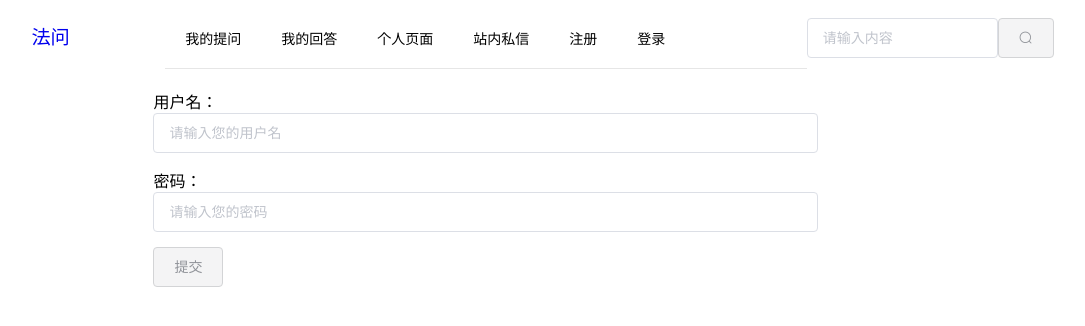
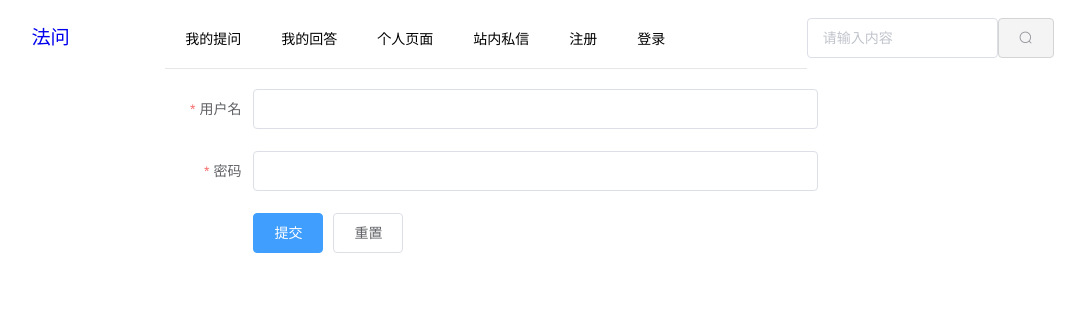
Before and after one commit to seikosha/fawen, a Vue app in the folder src/main/resources/frontend/: page /login in a window 1280 px wide. Shown: the top 326 px of the page, without its empty margins (154-1239 px from the left). Built offline with nearby package versions, Linux system fonts and the light colour scheme; no server answers.

Commit message:
13th day login form validation built

```diff
--- a/src/main/resources/frontend/package.json
+++ b/src/main/resources/frontend/package.json
@@ -13,7 +13,8 @@
     "echarts": "^4.8.0",
     "element-ui": "^2.13.2",
     "vue": "^2.5.2",
-    "vue-router": "^3.0.1"
+    "vue-router": "^3.0.1",
+    "vuex": "^3.5.1"
   },
   "devDependencies": {
     "autoprefixer": "^7.1.2",
--- a/src/main/resources/frontend/src/App.vue
+++ b/src/main/resources/frontend/src/App.vue
@@ -1,7 +1,8 @@
 <template>
   <div id="app">
     <el-container>
-      <header1></header1>
+      <header1 v-show="true"></header1>
+      <header2 v-show="false"></header2>
 
       <router-view></router-view>
 
@@ -31,6 +32,7 @@ import historic_selection from "./components/historic_selection";
 import star_user from "./components/star_user";
 import constitution from "./components/constitution";
 import header1 from "./components/header1";
+import header2 from "./components/header2";
 
   export default {
 
@@ -47,7 +49,8 @@ import header1 from "./components/header1";
       historic_selection,
       star_user,
       constitution,
-      header1
+      header1,
+      header2
     },
     el:'#welcome',
 
--- a/src/main/resources/frontend/src/components/header2.vue
+++ b/src/main/resources/frontend/src/components/header2.vue
@@ -17,8 +17,7 @@
           <el-menu-item index="2"><router-link to="/my_answers" tag="span">我的回答</router-link></el-menu-item>
           <el-menu-item index="3"><router-link to="/personal" tag="span">个人页面</router-link></el-menu-item>
           <el-menu-item index="4"><router-link to="/mails" tag="span">站内私信</router-link></el-menu-item>
-          <el-menu-item index="5"><router-link to="/register" tag="span" >注册</router-link></el-menu-item>
-          <el-menu-item index="6"><router-link to="/login" tag="span">登录</router-link></el-menu-item>
+          <span>欢迎您，尊敬的{{username}}</span>
 
         </el-menu>
       </el-col>
@@ -30,6 +29,7 @@
           <el-col :span="4">
             <el-button icon="el-icon-search" type="info" plain></el-button>
           </el-col>
+
         </el-row>
       </el-col>
     </el-header>
@@ -38,7 +38,12 @@
 
 <script>
     export default {
-        name: "header2"
+        name: "header2",
+        data() {
+          return {
+            username: 'bababia'
+          }
+        }
     }
 </script>
 
--- a/src/main/resources/frontend/src/components/login.vue
+++ b/src/main/resources/frontend/src/components/login.vue
@@ -2,11 +2,18 @@
 <el-container>
   <el-col span="5"></el-col>
   <el-col span="14" style="margin-top: 20px">
-    <span>用户名：</span>
-    <el-input v-model="input" placeholder="请输入您的用户名" show-word-limit="true" style="margin-bottom: 15px"></el-input>
-    <span>密码：</span>
-    <el-input placeholder="请输入您的密码" v-model="input" show-password style="margin-bottom: 15px"></el-input>
-    <el-button type="info" plain>提交</el-button>
+    <el-form :model="ruleForm" status-icon :rules="rules" ref="ruleForm" label-width="100px" class="demo-ruleForm">
+      <el-form-item label="用户名" prop="username">
+        <el-input type="username" v-model="ruleForm.username" autocomplete="off"></el-input>
+      </el-form-item>
+      <el-form-item label="密码" prop="password">
+        <el-input type="password" v-model="ruleForm.password" autocomplete="off"></el-input>
+      </el-form-item>
+      <el-form-item>
+        <el-button type="primary" @click="submitForm('ruleForm')">提交</el-button>
+        <el-button @click="resetForm('ruleForm')">重置</el-button>
+      </el-form-item>
+    </el-form>
   </el-col>
   <el-col span="5"></el-col>
 </el-container>
@@ -17,10 +24,39 @@
         name: "login",
         data(){
           return{
-            input: ''
+            ruleForm: {
+              username: '',
+              password: '',
+            },
+            rules: {
+              username: [
+                { required: true, message: '请输入用户名', trigger: 'blur' },
+                { min: 4, max: 12, message: '长度在 4-12 个字符', trigger: 'blur' }
+              ],
+              password: [
+                { required: true, message: '请输入密码', trigger: 'blur' },
+                { min: 4, max: 12, message: '长度在 6-12 个字符', trigger: 'blur' }
+              ],
           }
         }
+    },
+      methods: {
+        submitForm(formName) {
+          this.$refs[formName].validate((valid) => {
+            if (valid) {
+              alert('submit!');
+            } else {
+              console.log('error submit!!');
+              return false;
+            }
+          });
+        },
+        resetForm(formName) {
+          this.$refs[formName].resetFields();
+        }
+      }
     }
+
 </script>
 
 <style scoped>
--- a/src/main/resources/frontend/src/components/register.vue
+++ b/src/main/resources/frontend/src/components/register.vue
@@ -9,7 +9,7 @@
         <el-input v-model="ruleForm.username"></el-input>
       </el-form-item>
       <el-form-item label="密码：" prop="password">
-        <el-input v-model="ruleForm.password"></el-input>
+        <el-input type="password" v-model="ruleForm.password"></el-input>
       </el-form-item>
       <el-form-item label="邮箱地址：" prop="email">
         <el-input v-model="ruleForm.email"></el-input>
@@ -150,11 +150,8 @@
       // },
 
       submit(formName){
-        console.log(this.$refs[formName]);
-        const axios = require('axios');
-
+        const axios = require('axios')
         this.$refs.ruleForm.validate((valid)=>{if(valid){
-          console.log(valid)
           axios.get('/addUser',{
             params:{
               username: this.ruleForm.username,
@@ -164,14 +161,12 @@
               status:this.ruleForm.status,
               description:this.ruleForm.description,
             },}).then(response=>(
+            this.$router.push('/'),
             console.log('User Add Successful!')))
         } else{
           console.log('注册失败');
           return false;
         }})},
-
-
-
 
         resetForm(formName) {
           this.$refs[formName].resetFields();
--- a/src/main/resources/frontend/src/main.js
+++ b/src/main/resources/frontend/src/main.js
@@ -4,6 +4,7 @@ import VueRouter from 'vue-router'
 import ElementUI from 'element-ui';
 import 'element-ui/lib/theme-chalk/index.css';
 import echarts from 'echarts';
+import Vuex from 'vuex'
 
 import index from "./components/index"
 import ask from "./components/ask";
@@ -24,6 +25,7 @@ import posts from "./components/posts";
 
 Vue.use(VueRouter)
 Vue.use(ElementUI)
+Vue.use(Vuex)
 Vue.prototype.$echarts = echarts;
 // Vue.use(axios)
 
```
